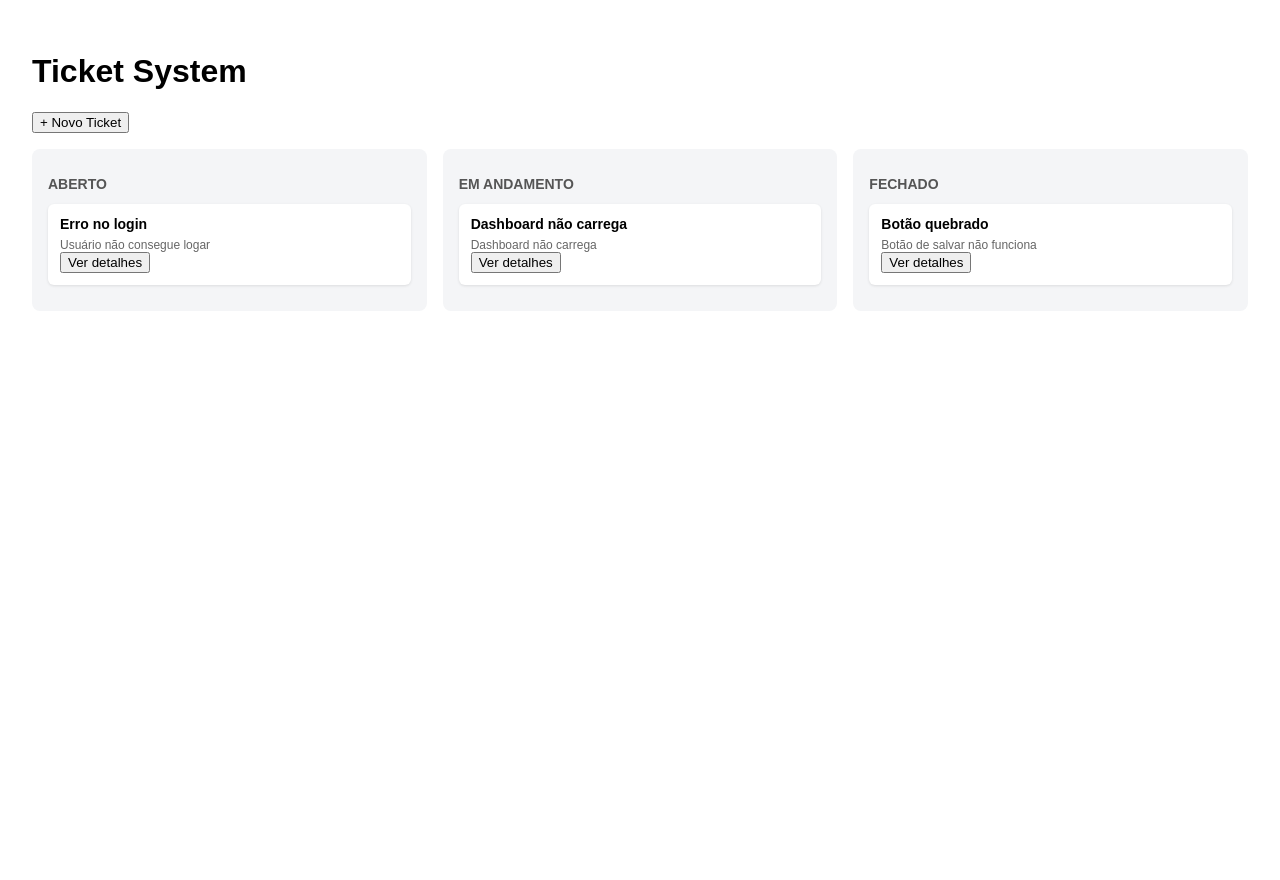
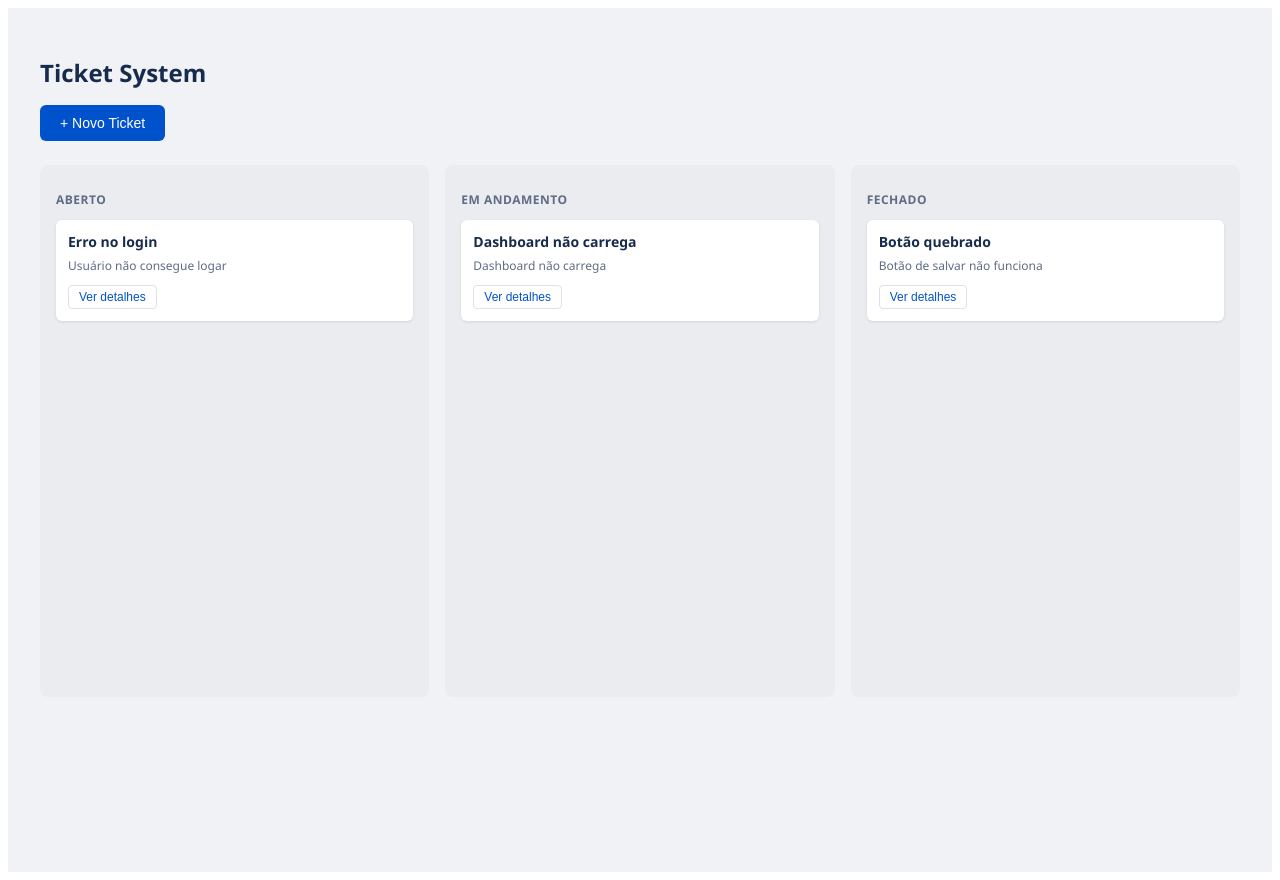
Before and after one commit to Epo-ky/ticket-system, an Angular app: page /tickets in a window 1280 px wide. Before the commit the page ends 800 px from the top, so only its background shows below. Built offline with nearby package versions, Linux system fonts and the light colour scheme.

Commit message:
style: board CSS

```diff
--- a/src/app/pages/ticket-list/ticket-list.css
+++ b/src/app/pages/ticket-list/ticket-list.css
@@ -1,26 +1,51 @@
 .board {
-  padding: 24px;
-  font-family: sans-serif;
+  padding: 32px;
+  font-family: 'Segoe UI', sans-serif;
+  background: #f0f2f5;
+  min-height: 100vh;
+}
+
+.board h1 {
+  font-size: 24px;
+  color: #172b4d;
+  margin-bottom: 16px;
+}
+
+.board > button {
+  background: #0052cc;
+  color: white;
+  border: none;
+  padding: 10px 20px;
+  border-radius: 6px;
+  cursor: pointer;
+  font-size: 14px;
+  margin-bottom: 24px;
+}
+
+.board > button:hover {
+  background: #0065ff;
 }
 
 .columns {
   display: flex;
   gap: 16px;
-  margin-top: 16px;
 }
 
 .column {
   flex: 1;
-  background: #f4f5f7;
+  background: #ebecf0;
   border-radius: 8px;
   padding: 16px;
+  min-height: 500px;
 }
 
 .column h2 {
-  font-size: 14px;
+  font-size: 12px;
+  font-weight: 700;
   text-transform: uppercase;
-  color: #555;
+  color: #5e6c84;
   margin-bottom: 12px;
+  letter-spacing: 0.5px;
 }
 
 .card {
@@ -29,16 +54,35 @@
   padding: 12px;
   margin-bottom: 10px;
   box-shadow: 0 1px 3px rgba(0,0,0,0.1);
-  cursor: pointer;
+  cursor: grab;
+}
+
+.card:hover {
+  box-shadow: 0 3px 8px rgba(0,0,0,0.15);
 }
 
 .card h3 {
   font-size: 14px;
+  color: #172b4d;
   margin: 0 0 6px 0;
 }
 
 .card p {
   font-size: 12px;
-  color: #666;
-  margin: 0;
+  color: #5e6c84;
+  margin: 0 0 10px 0;
 }
+
+.card button {
+  background: none;
+  border: 1px solid #dfe1e6;
+  padding: 4px 10px;
+  border-radius: 4px;
+  font-size: 12px;
+  color: #0052cc;
+  cursor: pointer;
+}
+
+.card button:hover {
+  background: #f4f5f7;
+}
```
